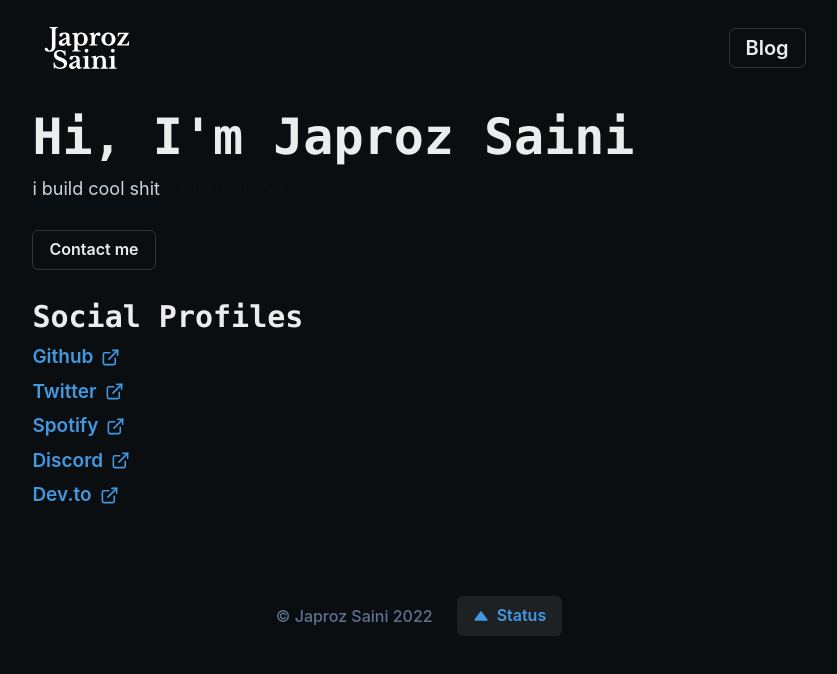
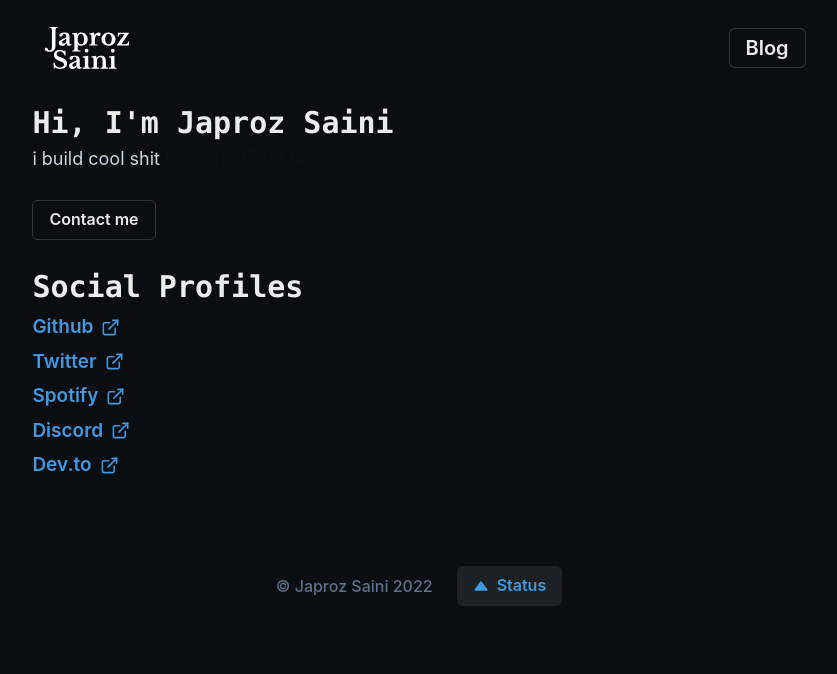
Before and after one commit to japrozs/japrozsaini, a Next.js app: page / in a window 1280 px wide. Shown: the top 674 px of the page, without its empty margins (221-1058 px from the left). Built offline with nearby package versions, Linux system fonts and the light colour scheme; a web font is replaced by a local one.

Commit message:
font size changes

```diff
--- a/pages/index.tsx
+++ b/pages/index.tsx
@@ -52,8 +52,8 @@
             <Text
                 mt={6}
                 fontFamily={"Menlo"}
-                className="pfr"
-                fontSize={fontSize}
+		fontSize={0.6 * parseInt(fontSize)}
+		fontWeight={800}
             >
                 Hi, I{"'"}m Japroz Saini
             </Text>
--- a/pages/post/[id].tsx
+++ b/pages/post/[id].tsx
@@ -46,7 +46,7 @@
     let width = "";
 
     if (isTabletOrMobile) {
-        fontSize = "40px";
+        fontSize = "30px";
         width = "400px";
     } else {
         fontSize = "50px";
@@ -68,8 +68,8 @@
                 <Text
                     fontWeight="bold"
                     fontFamily={"Menlo"}
-                    className="pfr"
-                    fontSize={fontSize}
+                    className="title"
+                    // fontSize={fontSize}
                 >
                     {frontmatter.title}
                 </Text>
--- a/styles/globals.css
+++ b/styles/globals.css
@@ -99,3 +99,25 @@
     border-radius: 3px;
     font-size: 93%;
 }
+
+/* For Desktop View */
+@media screen and (min-width: 1024px) {
+	.title {
+		font-size : 45px;
+	}
+}
+
+/* For Tablet View */
+@media screen and (min-device-width: 768px)
+and (max-device-width: 1024px) {
+	.title {
+		font-size : 35px;
+	}
+}
+
+/* For mobile view  */
+@media screen and (max-device-width: 640px) {
+	.title {
+		font-size : 25px;
+	}
+}
```
